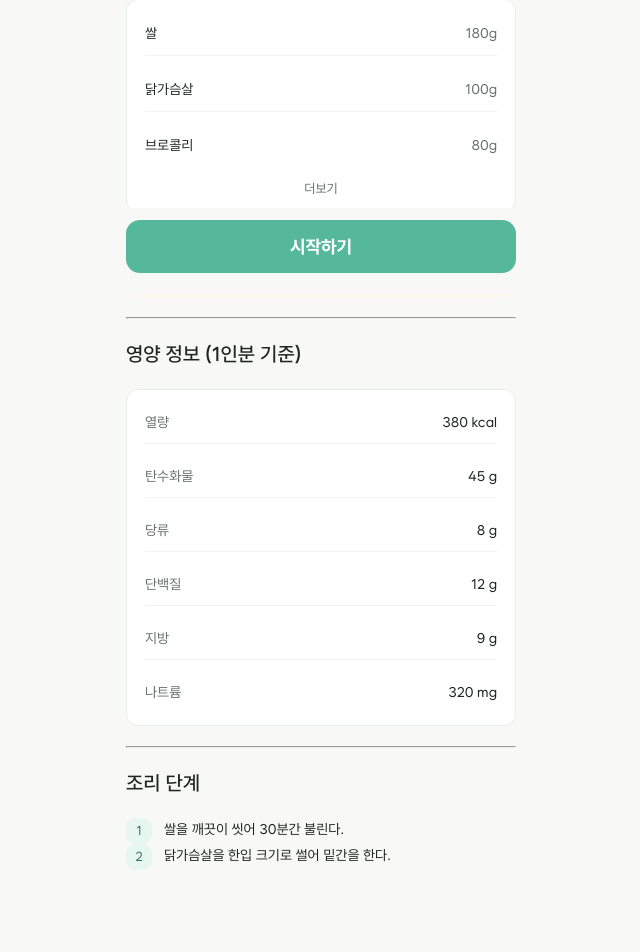
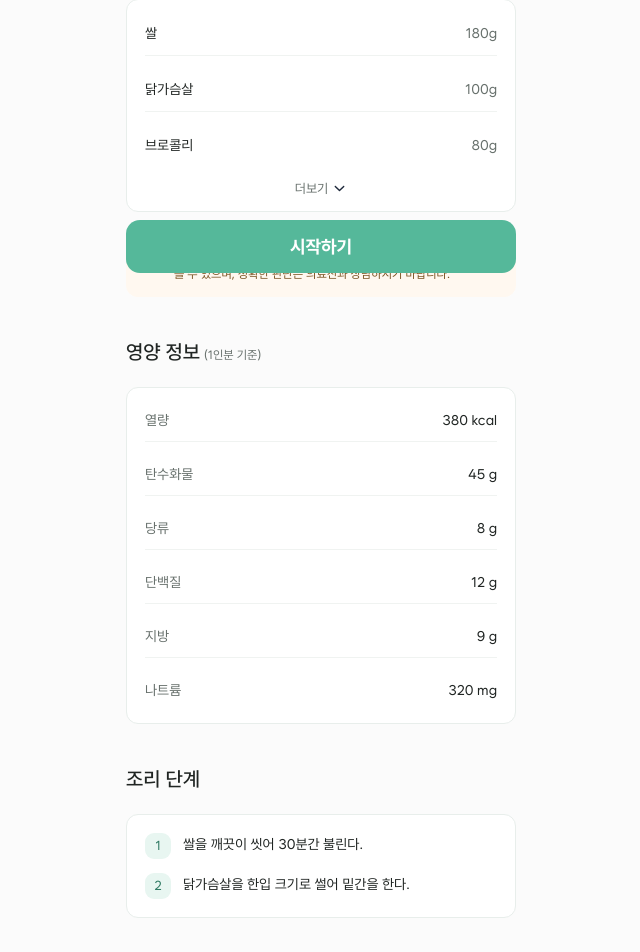
Before and after one commit to leeeeeseojin/26-1_14th-hackathon-FE, a React (Vite) app: page /recipe/review in a window 1280 px wide. Shown: the part 505-1457 px from the top of the page, without its empty margins (319-959 px from the left). Built offline with nearby package versions, Linux system fonts and the light colour scheme.

Commit message:
design: 전체 레이아웃 간격/여백 스타일 (#40)

```diff
--- a/src/components/recipe-edit/cooking-step-item/CookingStepItem.css
+++ b/src/components/recipe-edit/cooking-step-item/CookingStepItem.css
@@ -25,5 +25,5 @@
 .cooking-step-item__text {
   font-size: 14px;
   line-height: 22.4px;
-  color: var(--color-content-text);
+  color: var(--color-text);
 }
--- a/src/components/recipe-edit/key-value-row/KeyValueRow.css
+++ b/src/components/recipe-edit/key-value-row/KeyValueRow.css
@@ -19,7 +19,7 @@
 }
 
 .key-value-row--ingredient .key-value-row__label {
-  color: var(--color-content-text);
+  color: var(--color-text);
 }
 
 .key-value-row--ingredient .key-value-row__value {
@@ -36,5 +36,5 @@
 }
 
 .key-value-row--nutrition .key-value-row__value {
-  color: var(--color-content-text);
+  color: var(--color-text);
 }
--- a/src/components/recipe-edit/nutrient-tag/NutrientTag.css
+++ b/src/components/recipe-edit/nutrient-tag/NutrientTag.css
@@ -14,7 +14,7 @@
 
 .nutrient-tag__value {
   font-size: 16px;
-  color: var(--color-content-text);
+  color: var(--color-text);
 }
 
 .nutrient-tag--calorie {
@@ -34,7 +34,7 @@
 }
 
 .nutrient-tag--neutral {
-  background-color: var(--color-background);
+  background-color: #f8f9f7;
   border: 1px solid var(--color-stroke);
 }
 
--- a/src/pages/recipe-review-page/entry/RecipeReviewPage.css
+++ b/src/pages/recipe-review-page/entry/RecipeReviewPage.css
@@ -45,7 +45,7 @@
 .recipe-review-page__title {
   font-size: 22px;
   font-weight: 500;
-  color: var(--color-content-text);
+  color: var(--color-text);
 }
 
 .recipe-review-page__description {
@@ -64,10 +64,24 @@
   gap: 20px;
 }
 
+.recipe-review-page__section--gap-lg {
+  margin-top: 20px;
+}
+
 .recipe-review-page__section-title {
+  display: flex;
+  align-items: baseline;
+  gap: 4px;
+
   font-size: 20px;
   font-weight: 500;
-  color: var(--color-content-text);
+  color: var(--color-text);
+}
+
+.recipe-review-page__section-sub {
+  font-size: 12px;
+  font-weight: 400;
+  color: var(--color-sub-text);
 }
 
 .recipe-review-page__card {
@@ -92,11 +106,28 @@
   color: var(--color-sub-text);
 }
 
+.recipe-review-page__more-icon {
+  width: 15px;
+  height: 15px;
+}
+
+.recipe-review-page__step-card {
+  display: flex;
+  flex-direction: column;
+  gap: 14px;
+
+  padding: 18px;
+  border-radius: 12px;
+  border: 1px solid var(--color-stroke);
+
+  background-color: var(--color-white);
+}
+
 .recipe-review-page__bottom {
   position: sticky;
   bottom: 0;
 
   padding: 12px 20px 22px;
 
-  background-color: var(--color-background);
+  background-color: transparent;
 }
--- a/src/pages/recipe-review-page/entry/RecipeReviewPage.jsx
+++ b/src/pages/recipe-review-page/entry/RecipeReviewPage.jsx
@@ -6,6 +6,7 @@ import NoticeBanner from '../../../components/recipe-edit/notice-banner/NoticeBa
 import CookingStepItem from '../../../components/recipe-edit/cooking-step-item/CookingStepItem'
 
 import dummyHeroImage from '../../../assets/dummy/recipe-review-hero.svg'
+import chevronDownIcon from '../../../assets/icon/chevron-down.svg'
 import {
   DUMMY_RECIPE,
   DUMMY_NUTRIENTS,
@@ -72,15 +73,14 @@ export default function RecipeReviewPage({ onBack, onStart }) {
               ))}
               <button type='button' className='recipe-review-page__more-button'>
                 더보기
+                <img src={chevronDownIcon} alt='' className='recipe-review-page__more-icon' />
               </button>
             </div>
           </section>
 
           <NoticeBanner level='medium' />
 
-          <hr className='recipe-review-page__divider' />
-
-          <section className='recipe-review-page__section'>
+          <section className='recipe-review-page__section recipe-review-page__section--gap-lg'>
             <h3 className='recipe-review-page__section-title'>
               영양 정보 <span className='recipe-review-page__section-sub'>(1인분 기준)</span>
             </h3>
@@ -97,9 +97,7 @@ export default function RecipeReviewPage({ onBack, onStart }) {
             </div>
           </section>
 
-          <hr className='recipe-review-page__divider' />
-
-          <section className='recipe-review-page__section'>
+          <section className='recipe-review-page__section recipe-review-page__section--gap-lg'>
             <h3 className='recipe-review-page__section-title'>조리 단계</h3>
             <div className='recipe-review-page__step-card'>
               {DUMMY_COOKING_STEPS.map((step, index) => (
--- a/src/styles/palette.css
+++ b/src/styles/palette.css
@@ -2,13 +2,11 @@
   --color-main: #55b89a;
   --color-sub: #e8f6f1;
   --color-point: #ffb56b;
-  --color-background: #f8f9f7;
+  --color-background: #fbfbfb;
   --color-stroke: #e8eeeb;
   --color-white: #ffffff;
-  --color-text: #000125;
+  --color-text: #202523;
   --color-sub-text: #68716d;
-  --color-input-text: #68716d;
-
-  --color-content-text: #202523;
+  --color-input-text: #d0d6d3;
   --color-border-light: #f0f3f1;
 }
```
Also changed, not shown: src/assets/icon/chevron-down.svg (added), 1 other file (tests, documents, lock files or other folders).
